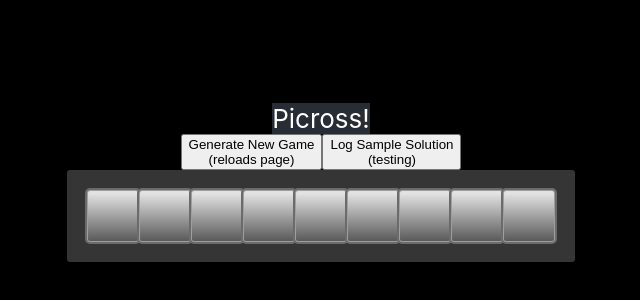
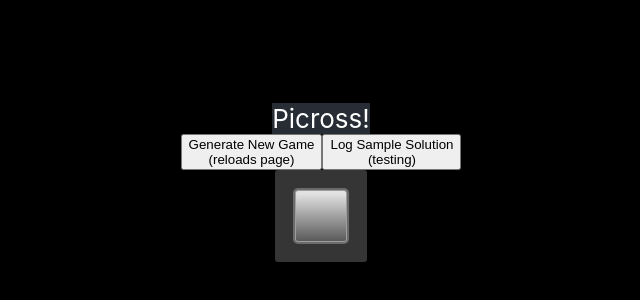
Before and after one commit to DBartleman/Picross, a React (Create React App) app: page / in a window 1280 px wide. Shown: the part 218-518 px from the top of the page, without its empty margins (319-959 px from the left). Built offline with nearby package versions, Linux system fonts and the light colour scheme.

Commit message:
changed height and length to be function scoped for later, probably gonna move them into state

```diff
--- a/src/App.js
+++ b/src/App.js
@@ -4,7 +4,8 @@ import GameBoardGenerator from './gameBoardGenerator';
 
 function App() {
   const [board, setBoard] = useState(<GameBoardGenerator height={3} length={3} />); // valid??????
-
+  let height = 3;
+  let length = 3;
   function generateSolution(height, length) {
     let solution = [];
     for(let i = 0; i < height; i++) {
@@ -45,10 +46,10 @@ function App() {
         </header>
         <div className="controlButtons">
           <button onClick={generateNewGame} className="newGameButton">Generate New Game<br />(reloads page)</button>
-          <button onClick={generateSolution(3, 3)}> Log Sample Solution<br />(testing) </button>
+          <button onClick={generateSolution(height, length)}> Log Sample Solution<br />(testing) </button>
         </div>
 
-        <GameBoardGenerator height={3} length={3}/>
+        <GameBoardGenerator height length/>
       </div>
     </div>
   );
```
